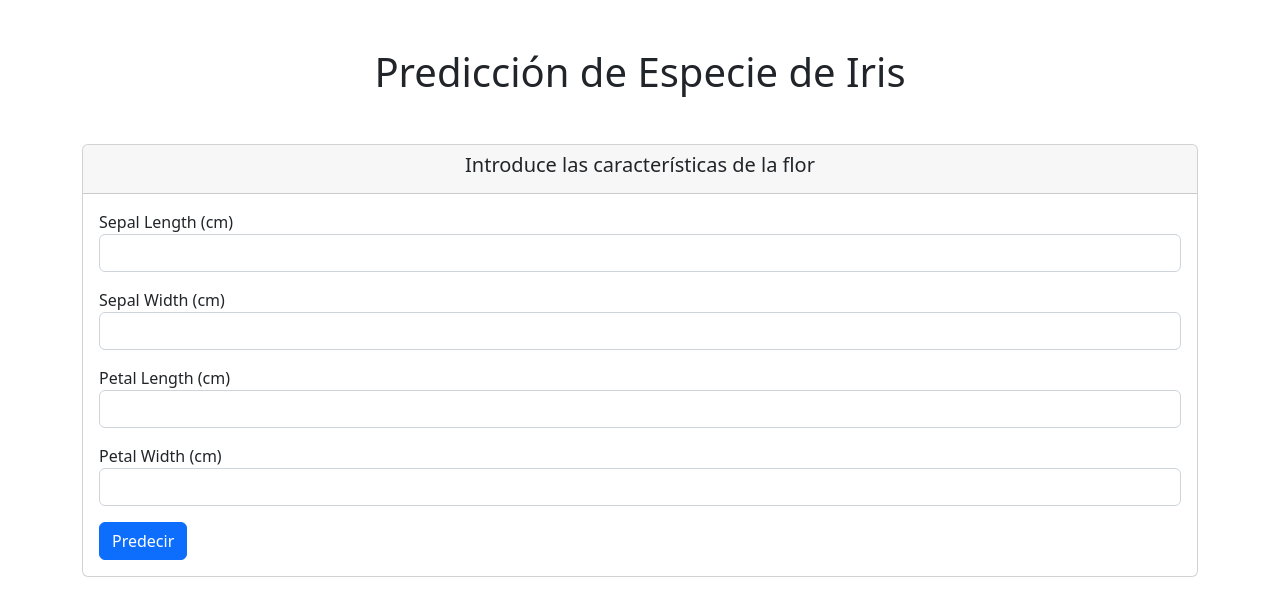
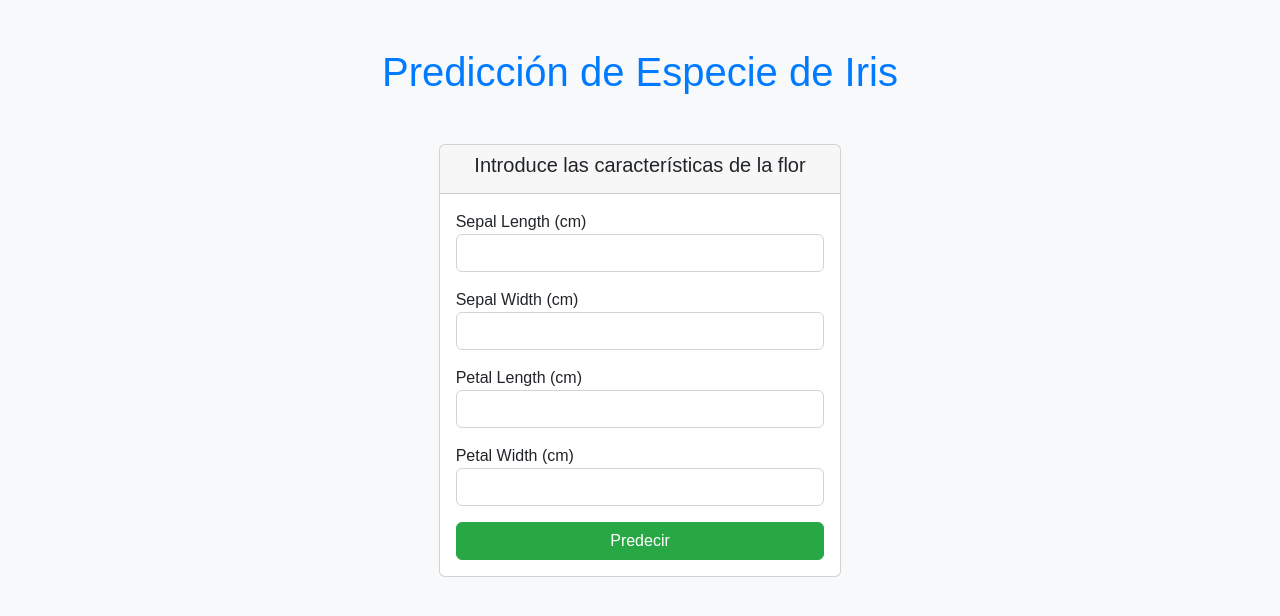
Before and after one commit to jirivchi1/iris, a Flask app: page / in a window 1280 px wide. Shown: the top 616 px of the page. Run offline with Flask 3, Linux system fonts and the light colour scheme; parts of the project's set-up code (start-up, migrations or seed data) failed here and were passed over.

Commit message:
Update index.html centrado y adapta pantallas

```diff
--- a/templates/index.html
+++ b/templates/index.html
@@ -6,36 +6,91 @@
     <meta name="viewport" content="width=device-width, initial-scale=1.0">
     <title>Iris Species Prediction</title>
     <link href="https://cdn.jsdelivr.net/npm/bootstrap@5.2.0-beta1/dist/css/bootstrap.min.css" rel="stylesheet" integrity="sha384-0evHe/X+R7YkIZDRvuzKMRqM+OrBnVFBL6DOitfPri4tjfHxaWutUpFmBp4vmVor" crossorigin="anonymous">
+
+    <!-- Añadir estilos personalizados -->
+    <style>
+        body {
+            background-color: #f8f9fa; /* Un gris claro */
+            font-family: 'Arial', sans-serif;
+        }
+        h1 {
+            color: #007bff; /* Color azul de Bootstrap */
+        }
+        .btn-primary {
+            background-color: #28a745; /* Cambiar el botón a verde */
+            border-color: #28a745;
+        }
+        .btn-primary:hover {
+            background-color: #218838;
+            border-color: #1e7e34;
+        }
+        #loading-spinner {
+            display: none; /* Ocultar por defecto */
+        }
+    </style>
 </head>
 <body>
-    <div class="container">
+    <div class="container-fluid">
         <h1 class="text-center mt-5 mb-5">Predicción de Especie de Iris</h1>
 
+        <div class="row justify-content-center">
+            <div class="col-md-6 col-lg-4">
                 <div class="card">
                     <div class="card-header">
                         <h5 class="text-center">Introduce las características de la flor</h5>
                     </div>
                     <div class="card-body">
                         <form action="/predict" method="POST">
-                    <label>Sepal Length (cm)</label>
-                    <input type="number" step="0.01" class="form-control mb-3" name="sepal_length" required>
-                    <label>Sepal Width (cm)</label>
-                    <input type="number" step="0.01" class="form-control mb-3" name="sepal_width" required>
-                    <label>Petal Length (cm)</label>
-                    <input type="number" step="0.01" class="form-control mb-3" name="petal_length" required>
-                    <label>Petal Width (cm)</label>
-                    <input type="number" step="0.01" class="form-control mb-3" name="petal_width" required>
-                    <button class="btn btn-primary" type="submit">Predecir</button>
+                            <div class="mb-3">
+                                <label for="sepal_length">Sepal Length (cm)</label>
+                                <input type="number" step="0.01" class="form-control" name="sepal_length" required>
+                            </div>
+                            <div class="mb-3">
+                                <label for="sepal_width">Sepal Width (cm)</label>
+                                <input type="number" step="0.01" class="form-control" name="sepal_width" required>
+                            </div>
+                            <div class="mb-3">
+                                <label for="petal_length">Petal Length (cm)</label>
+                                <input type="number" step="0.01" class="form-control" name="petal_length" required>
+                            </div>
+                            <div class="mb-3">
+                                <label for="petal_width">Petal Width (cm)</label>
+                                <input type="number" step="0.01" class="form-control" name="petal_width" required>
+                            </div>
+                            <button class="btn btn-primary w-100" type="submit">Predecir</button>
                         </form>
+
+                        <!-- Spinner de carga -->
+                        <div id="loading-spinner" class="text-center mt-3">
+                            <div class="spinner-border text-primary" role="status">
+                                <span class="visually-hidden">Procesando...</span>
+                            </div>
+                        </div>
+                    </div>
+                </div>
             </div>
         </div>
 
+        <!-- Mostrar predicción si está disponible -->
         {% if prediction %}
-        <div class="alert alert-success mt-5" role="alert">
+        <div class="row justify-content-center mt-5">
+            <div class="col-md-6">
+                <div class="alert alert-success" role="alert">
                     <h4 class="alert-heading">Resultado de la Predicción</h4>
                     <p>La especie predicha es: <strong>{{ prediction }}</strong></p>
                 </div>
+            </div>
+        </div>
         {% endif %}
     </div>
+
+    <script>
+        const form = document.querySelector('form');
+        const spinner = document.getElementById('loading-spinner');
+
+        form.addEventListener('submit', function() {
+            spinner.style.display = 'block'; // Muestra el spinner cuando se envía el formulario
+        });
+    </script>
 </body>
 </html>
```
Lines whose indentation alone changed are shown as unchanged.
